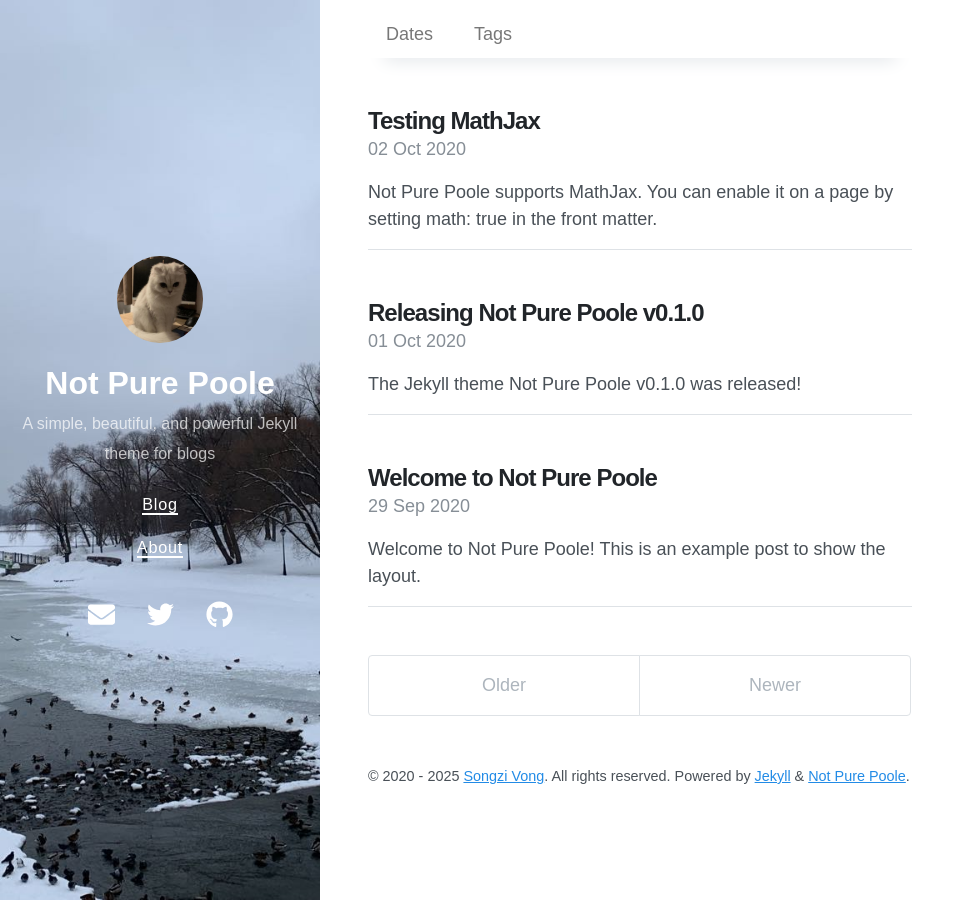
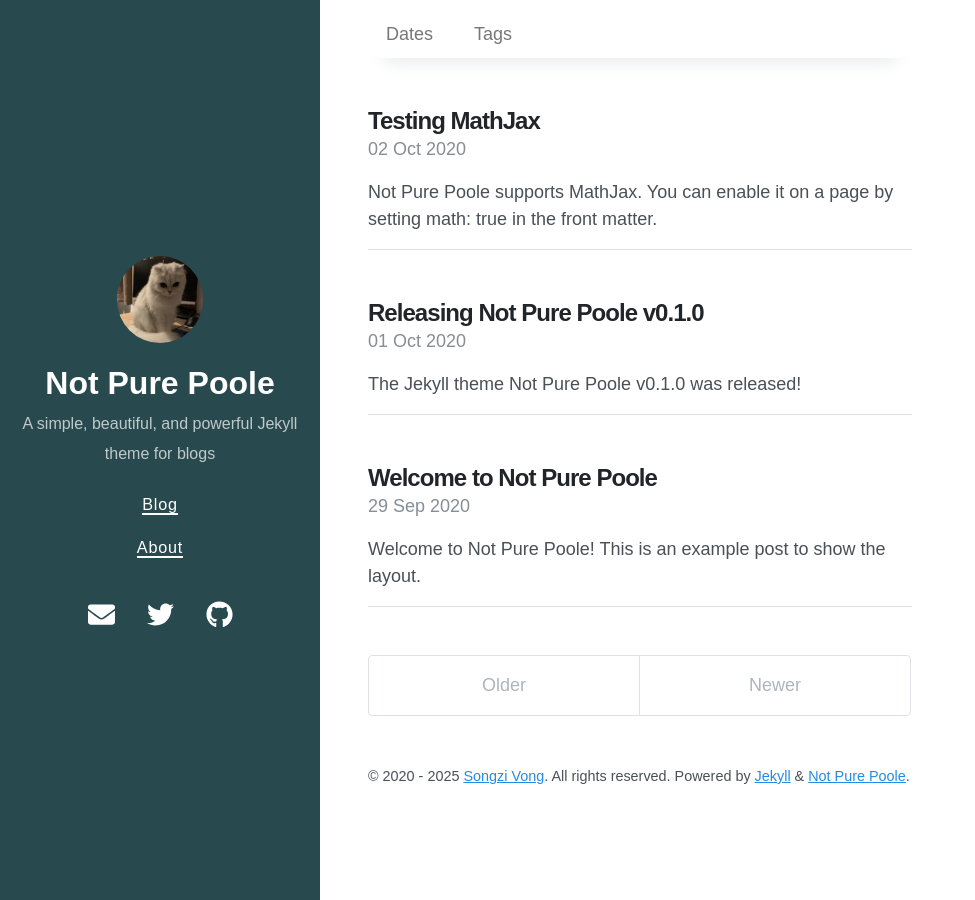
Before and after one commit to TapXWorld/tapxworld.github.io, a Jekyll site: the page built from index.html, in a window 1280 px wide. Shown: the whole page, without its empty margins (0-975 px from the left). Built offline with Jekyll 4.4.1, drawn with Linux system fonts in a browser that asks for light colours; nearby versions of some CDN libraries; the list of posts is cut into pages by our own code.

Commit message:
change bg

```diff
--- a/_config.yml
+++ b/_config.yml
@@ -5,7 +5,7 @@ url: https://vszhub.github.io
 avatar: /avatar.jpeg
 paginate: 5
 permalink: pretty
-cover_image: /bg.jpeg
+# cover_image: /bg.jpeg
 
 # Gems
 plugins:
```
